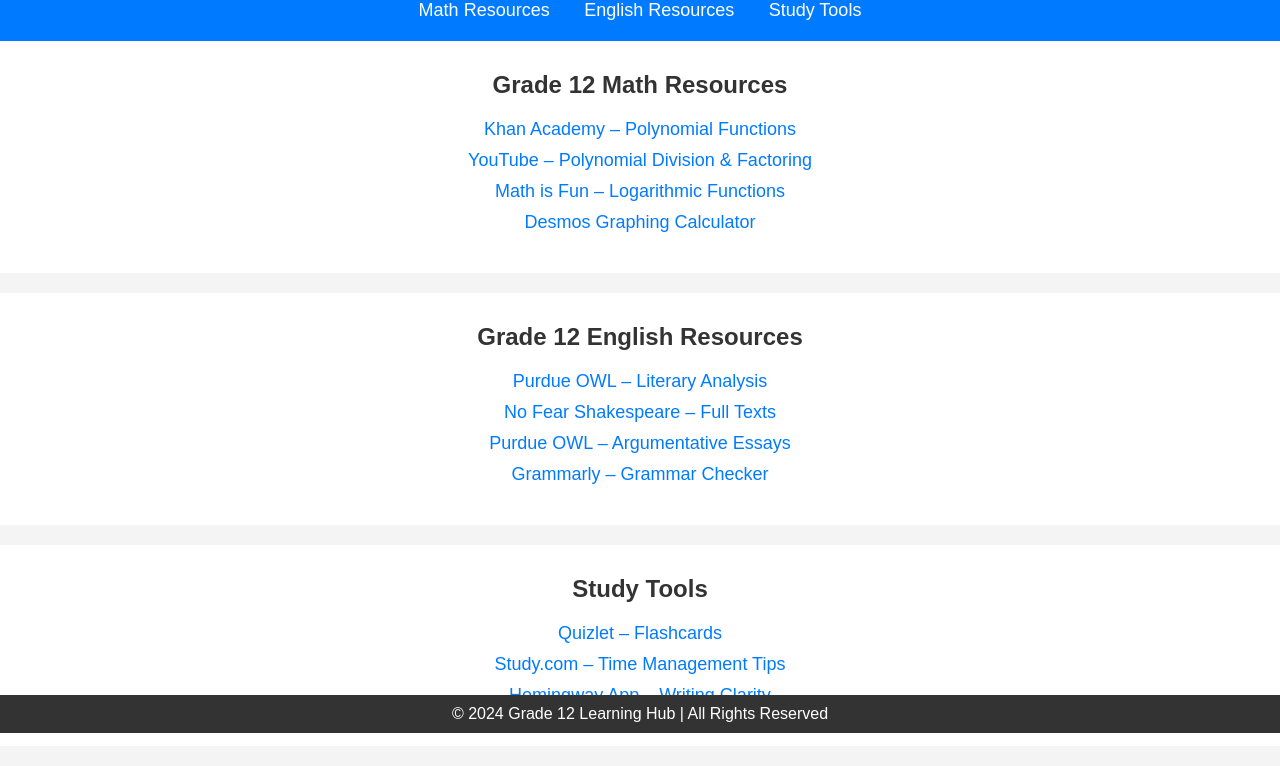
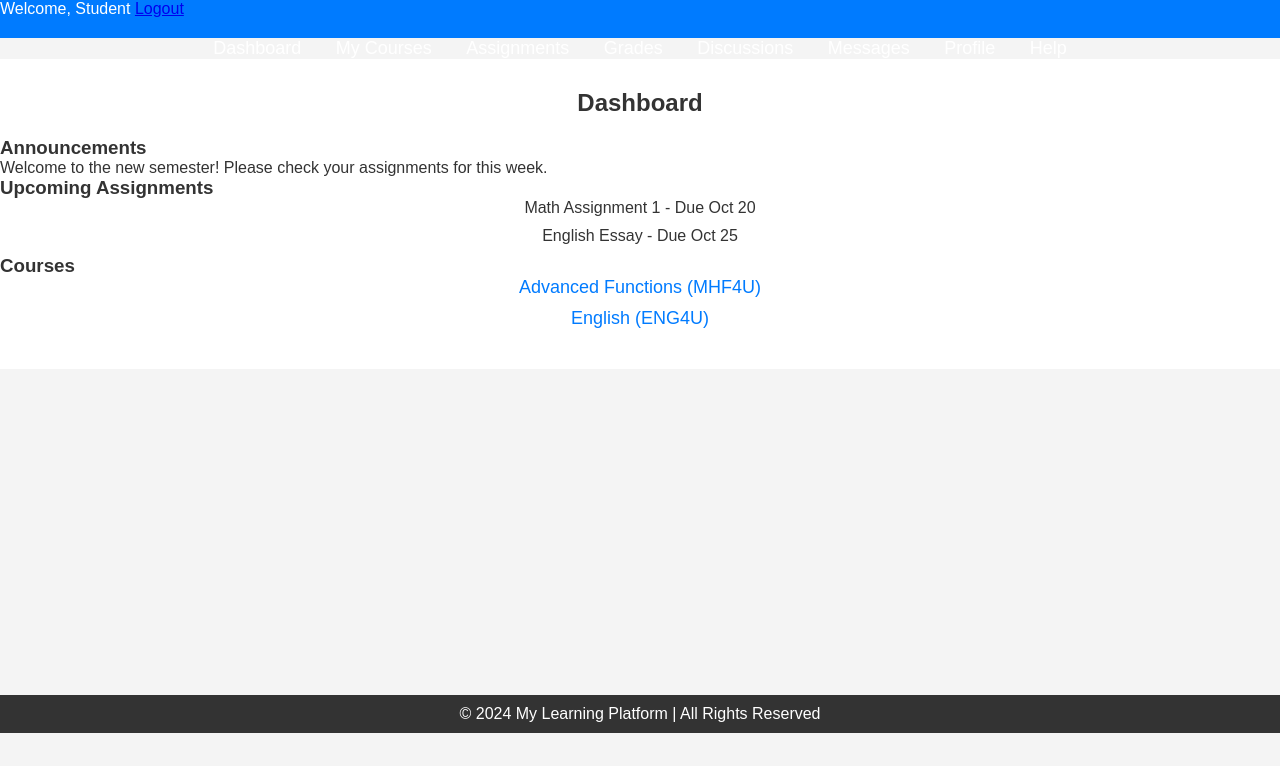
Before and after one commit to Educationalweb/EducationallWebsites, a plain HTML site: page index.html in a window 1280 px wide. Shown: the part 67-833 px from the top of the page. After the commit the page ends 800 px from the top, so only its background shows below. Drawn offline with Linux system fonts and the light colour scheme.

Commit message:
Update index.html

```diff
--- a/index.html
+++ b/index.html
@@ -3,62 +3,67 @@
 <head>
     <meta charset="UTF-8">
     <meta name="viewport" content="width=device-width, initial-scale=1.0">
-    <title>Grade 12 Learning Hub</title>
+    <title>Student Dashboard</title>
     <link rel="stylesheet" href="styles.css">
 </head>
 <body>
+    <!-- Header Section -->
     <header>
-        <div class="container">
-            <h1>Grade 12 Learning Hub</h1>
-            <nav>
-                <ul>
-                    <li><a href="#math">Math Resources</a></li>
-                    <li><a href="#english">English Resources</a></li>
-                    <li><a href="#study">Study Tools</a></li>
-                </ul>
-            </nav>
+        <div class="logo">
+            <h1>My Learning Platform</h1>
+        </div>
+        <div class="user-menu">
+            <span>Welcome, Student</span>
+            <a href="#">Logout</a>
         </div>
     </header>
 
-    <section id="math">
-        <div class="container">
-            <h2>Grade 12 Math Resources</h2>
+    <!-- Sidebar Navigation -->
+    <aside>
+        <nav>
             <ul>
-                <li><a href="https://www.khanacademy.org/math/algebra/x2f8bb11595b61c86:polynomials" target="_blank">Khan Academy – Polynomial Functions</a></li>
-                <li><a href="https://www.youtube.com/watch?v=QylP6asOpPg" target="_blank">YouTube – Polynomial Division & Factoring</a></li>
-                <li><a href="https://www.mathsisfun.com/algebra/logarithms.html" target="_blank">Math is Fun – Logarithmic Functions</a></li>
-                <li><a href="https://www.desmos.com/calculator" target="_blank">Desmos Graphing Calculator</a></li>
+                <li><a href="#">Dashboard</a></li>
+                <li><a href="#">My Courses</a></li>
+                <li><a href="#">Assignments</a></li>
+                <li><a href="#">Grades</a></li>
+                <li><a href="#">Discussions</a></li>
+                <li><a href="#">Messages</a></li>
+                <li><a href="#">Profile</a></li>
+                <li><a href="#">Help</a></li>
             </ul>
-        </div>
-    </section>
+        </nav>
+    </aside>
 
-    <section id="english">
-        <div class="container">
-            <h2>Grade 12 English Resources</h2>
-            <ul>
-                <li><a href="https://owl.purdue.edu/owl/subject_specific_writing/writing_in_literature/literary_theory_and_schools_of_criticism/index.html" target="_blank">Purdue OWL – Literary Analysis</a></li>
-                <li><a href="https://www.sparknotes.com/nofear/shakespeare/" target="_blank">No Fear Shakespeare – Full Texts</a></li>
-                <li><a href="https://owl.purdue.edu/owl/general_writing/academic_writing/essay_writing/argumentative_essays.html" target="_blank">Purdue OWL – Argumentative Essays</a></li>
-                <li><a href="https://www.grammarly.com" target="_blank">Grammarly – Grammar Checker</a></li>
-            </ul>
-        </div>
-    </section>
+    <!-- Main Content Area -->
+    <main>
+        <section class="dashboard">
+            <h2>Dashboard</h2>
+            <div class="grid">
+                <div class="card">
+                    <h3>Announcements</h3>
+                    <p>Welcome to the new semester! Please check your assignments for this week.</p>
+                </div>
+                <div class="card">
+                    <h3>Upcoming Assignments</h3>
+                    <ul>
+                        <li>Math Assignment 1 - Due Oct 20</li>
+                        <li>English Essay - Due Oct 25</li>
+                    </ul>
+                </div>
+                <div class="card">
+                    <h3>Courses</h3>
+                    <ul>
+                        <li><a href="#">Advanced Functions (MHF4U)</a></li>
+                        <li><a href="#">English (ENG4U)</a></li>
+                    </ul>
+                </div>
+            </div>
+        </section>
+    </main>
 
-    <section id="study">
-        <div class="container">
-            <h2>Study Tools</h2>
-            <ul>
-                <li><a href="https://quizlet.com" target="_blank">Quizlet – Flashcards</a></li>
-                <li><a href="https://study.com/academy/lesson/time-management-tips-for-high-school-students.html" target="_blank">Study.com – Time Management Tips</a></li>
-                <li><a href="http://www.hemingwayapp.com" target="_blank">Hemingway App – Writing Clarity</a></li>
-            </ul>
-        </div>
-    </section>
-
+    <!-- Footer Section -->
     <footer>
-        <div class="container">
-            <p>&copy; 2024 Grade 12 Learning Hub | All Rights Reserved</p>
-        </div>
+        <p>&copy; 2024 My Learning Platform | All Rights Reserved</p>
     </footer>
 </body>
 </html>
```
